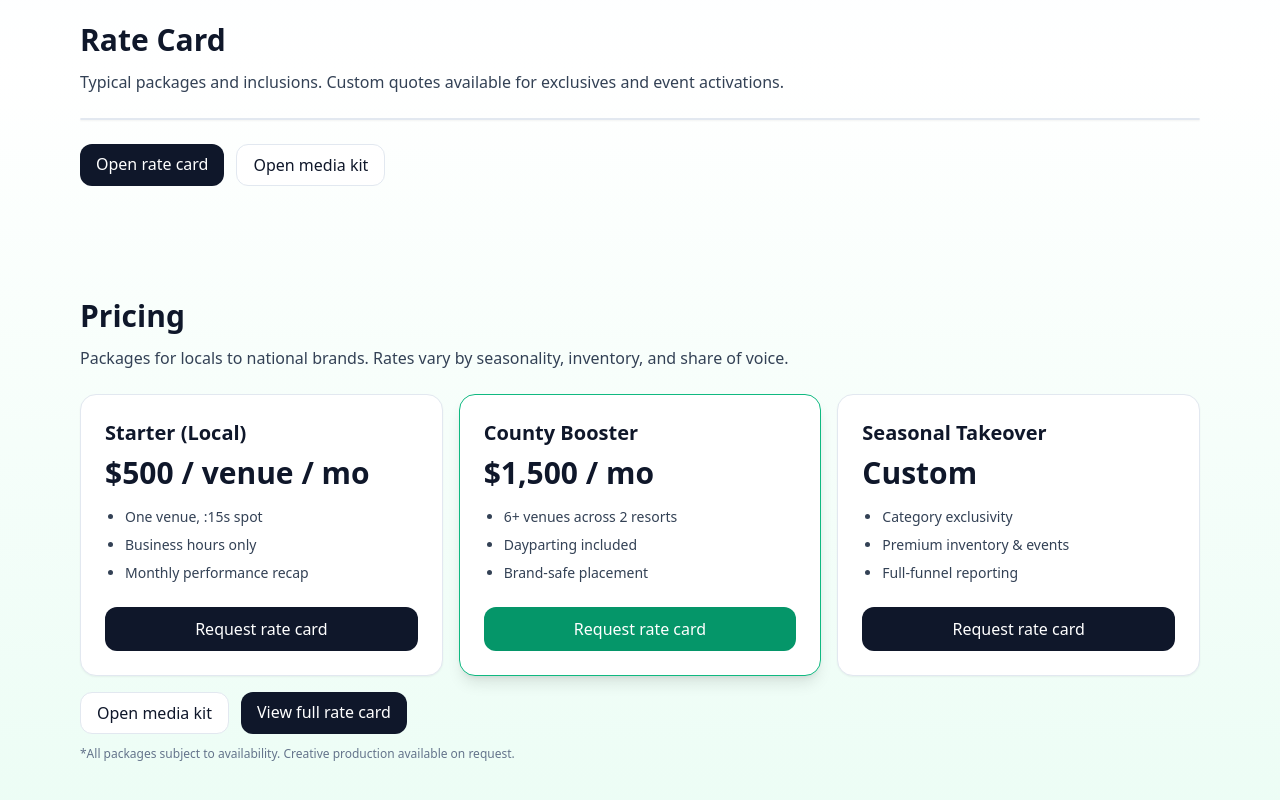
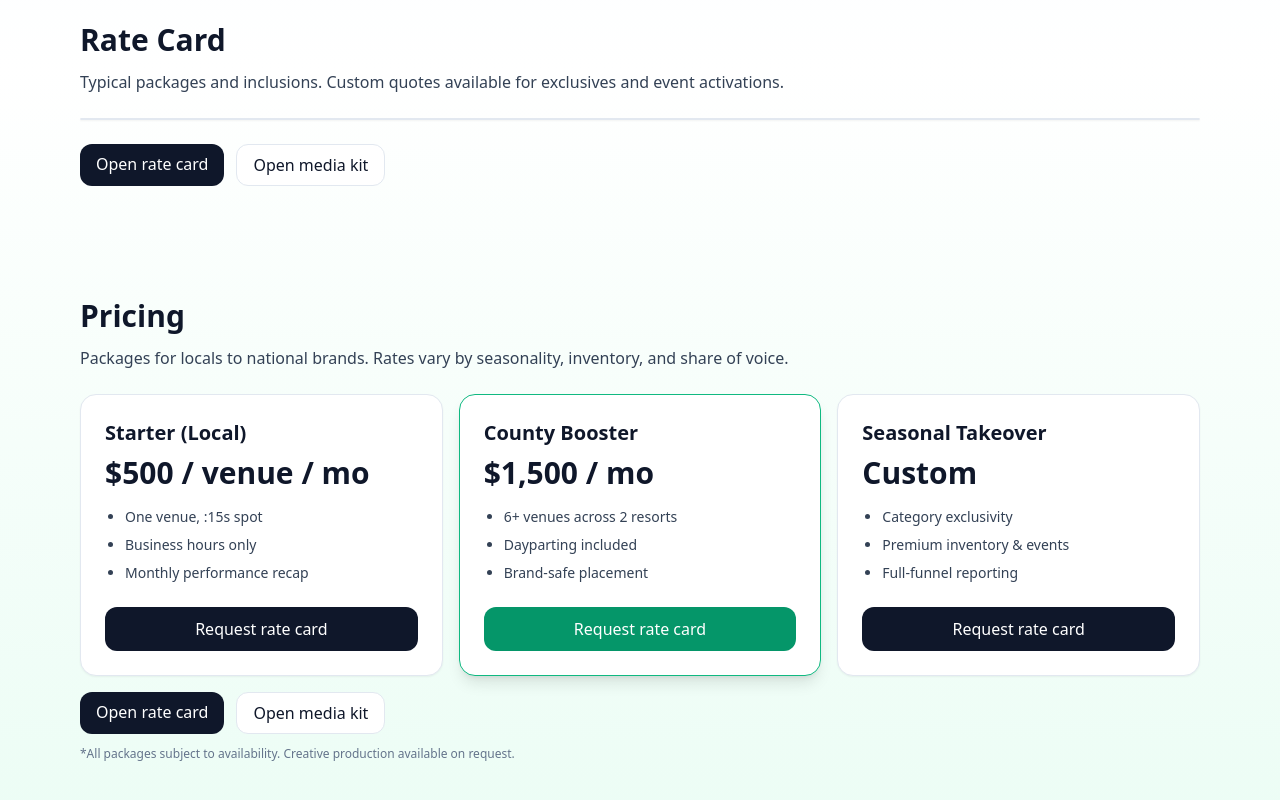
Before and after one commit to jcx5inc-cloud/peakscreens-site, a Next.js app: page / in a window 1280 px wide. Shown: the part 681-1481 px from the top of the page. Built offline with nearby package versions, Linux system fonts and the light colour scheme.

Commit message:
Update page.tsx

```diff
--- a/app/page.tsx
+++ b/app/page.tsx
@@ -130,8 +130,9 @@ export default function Page() {
         </div>
         {/* FIX: remove the PDF link and use the internal pages */}
         <div className="mt-4 flex flex-wrap gap-3">
-          <a href="/media-kit" className="px-4 py-2 rounded-xl bg-white border border-slate-200">Open media kit</a>
-          <a href="/rate-card" className="px-4 py-2 rounded-xl bg-slate-900 text-white">View full rate card</a>
+<a href="/rate-card.html" className="px-4 py-2 rounded-xl bg-slate-900 text-white">Open rate card</a>
+<a href="/media-kit.html" className="px-4 py-2 rounded-xl bg-white border border-slate-200">Open media kit</a>
+
         </div>
         <p className="text-xs text-slate-500 mt-3">*All packages subject to availability. Creative production available on request.</p>
       </section>
```
